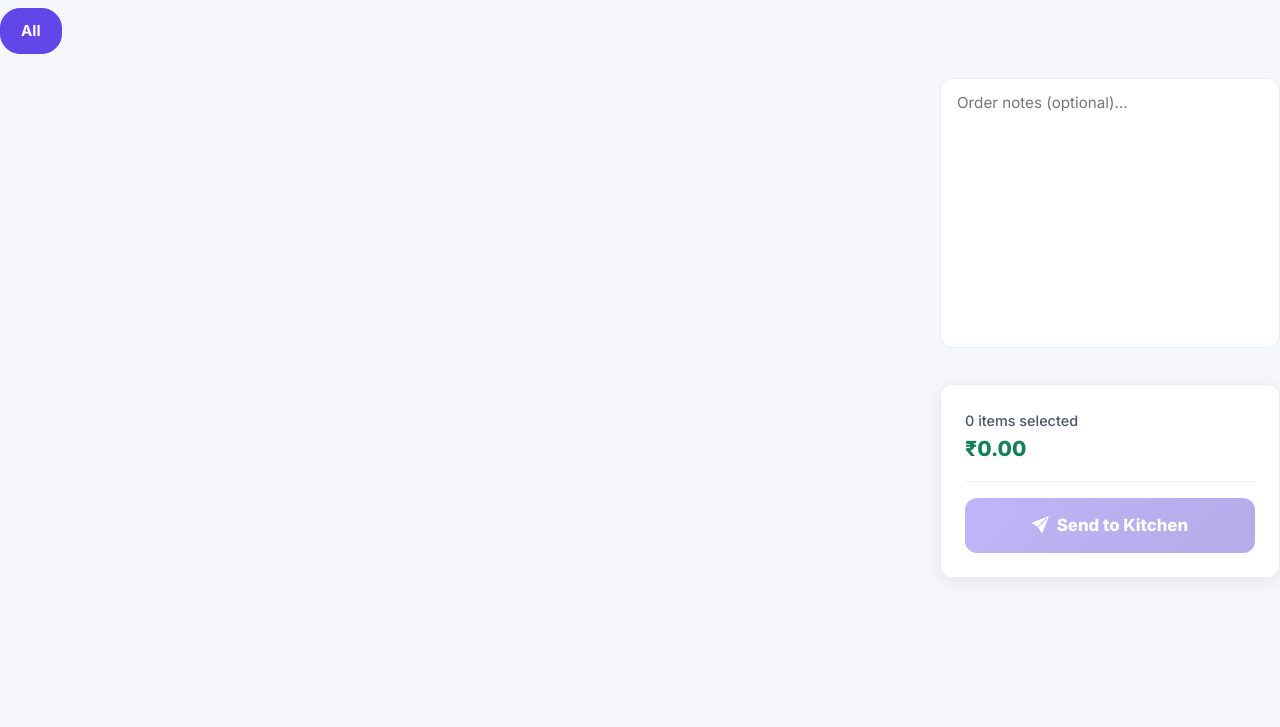
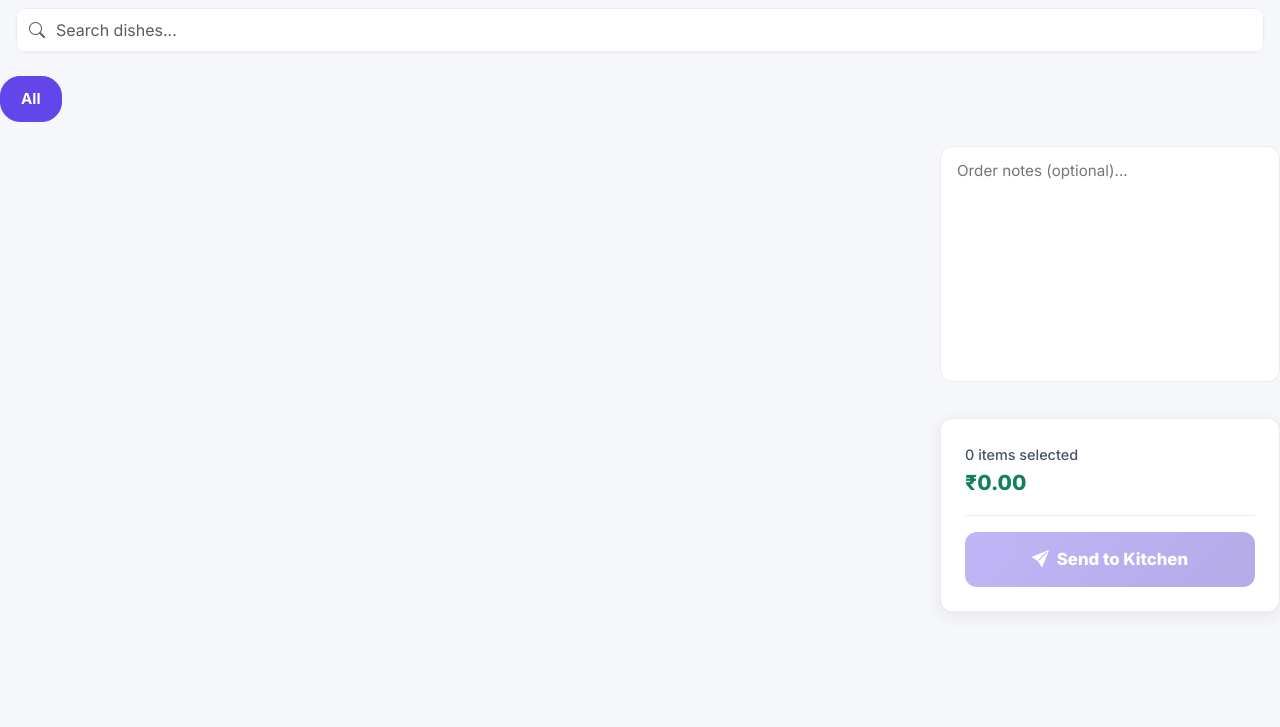
Before and after one commit to ihsan7510/gadduppaschunksbistro, a Django app: template templates/waiter/take_order.html in a window 1280 px wide. Shown: the part 60-787 px from the top of the page. Run offline with Django 5.2, Linux system fonts and the light colour scheme; the template is opened without the code that fills it, so the values that code supplies are empty.

Commit message:
Add search bar functionality to menu ordering screen

```diff
--- a/templates/waiter/take_order.html
+++ b/templates/waiter/take_order.html
@@ -16,6 +16,14 @@
     </header>
 
     <div class="order-layout">
+        <!-- Search Bar -->
+        <div class="px-3 pt-2">
+            <div class="input-group" style="border-radius: var(--radius-md); overflow: hidden; box-shadow: var(--shadow-sm);">
+                <span class="input-group-text border-end-0 text-muted" style="background: var(--bg-card); border-color: var(--border);"><i class="bi bi-search"></i></span>
+                <input type="text" id="searchInput" class="form-control border-start-0 ps-0 text-primary" style="background: var(--bg-card); border-color: var(--border); font-family: var(--font-main); height: 44px;" placeholder="Search dishes..." onkeyup="searchMenu()">
+            </div>
+        </div>
+
         <!-- Category Tabs -->
         <div class="category-tabs" id="categoryTabs">
             <button class="cat-tab active" onclick="filterCategory('all', this)">All</button>
@@ -114,15 +122,31 @@ function updateCart() {
     document.getElementById('placeOrderBtn').disabled = totalItems === 0;
 }
 
+let currentCategory = 'all';
+let searchQuery = '';
+
 function filterCategory(catId, btn) {
     document.querySelectorAll('.cat-tab').forEach(t => t.classList.remove('active'));
-    const cards = document.querySelectorAll('.menu-order-card');
-    cards.forEach(card => {
-        card.style.display = (catId === 'all' || card.dataset.cat === catId) ? '' : 'none';
-    });
+    currentCategory = catId;
     if (btn) {
         btn.classList.add('active');
     }
+    updateMenuFilter();
+}
+
+function searchMenu() {
+    searchQuery = document.getElementById('searchInput').value.toLowerCase().trim();
+    updateMenuFilter();
+}
+
+function updateMenuFilter() {
+    const cards = document.querySelectorAll('.menu-order-card');
+    cards.forEach(card => {
+        const name = card.dataset.name || '';
+        const matchesCategory = (currentCategory === 'all' || card.dataset.cat === currentCategory);
+        const matchesSearch = (name.includes(searchQuery));
+        card.style.display = (matchesCategory && matchesSearch) ? '' : 'none';
+    });
 }
 </script>
 {% endblock %}
```
